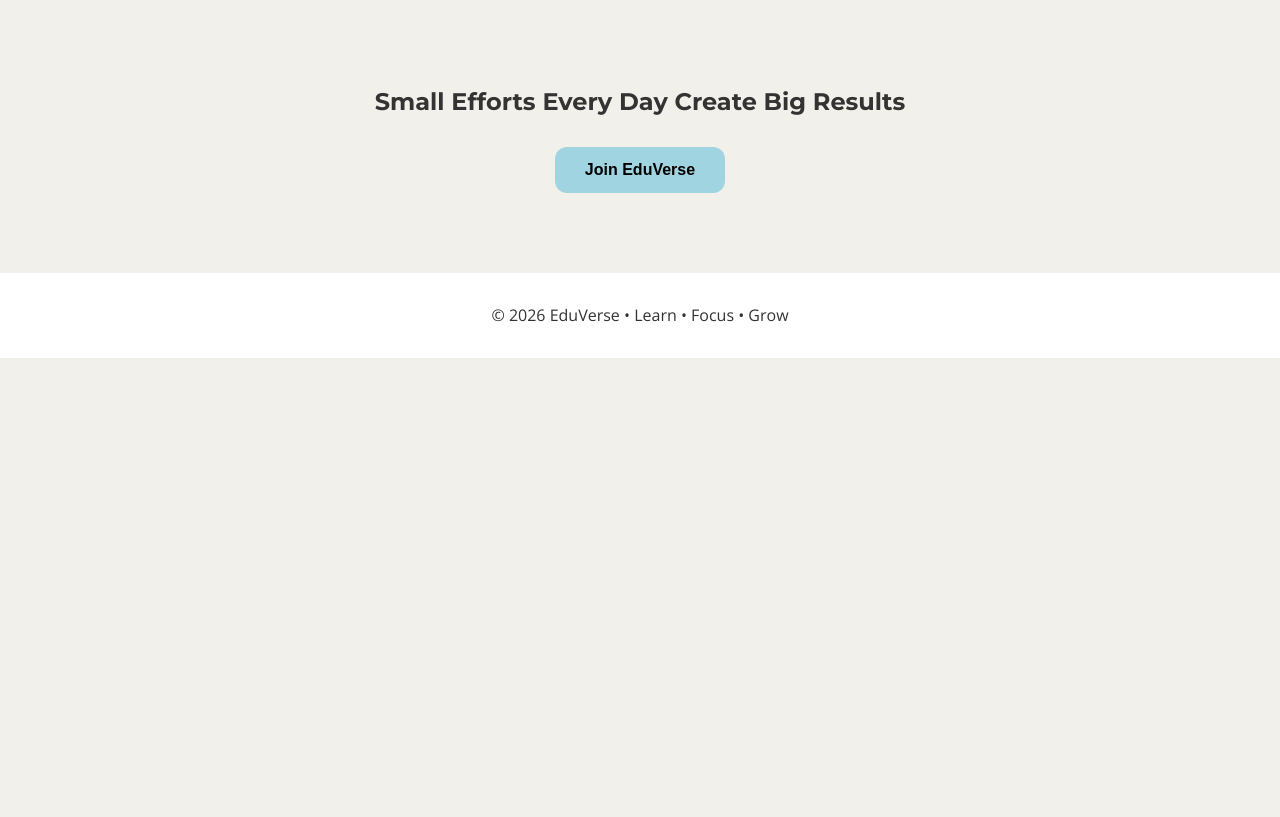
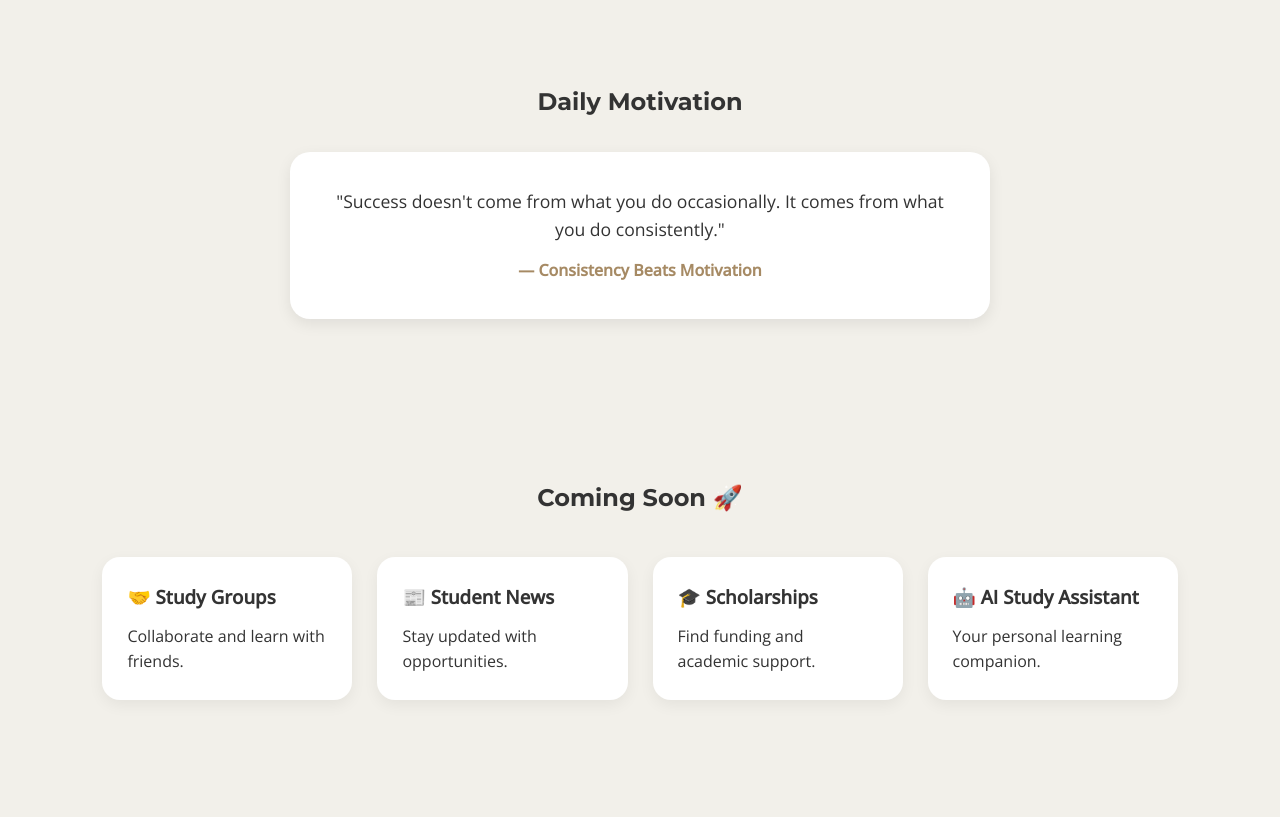
Before and after one commit to rahamathShaik8/eduverse, a plain HTML site: page index.html in a window 1280 px wide. Shown: the part 1883-2700 px from the top of the page. Before the commit the page ends 2241 px from the top, so only its background shows below. Drawn offline with nearby package versions, Linux system fonts and the light colour scheme.

Commit message:
Added motivation and future features sections

```diff
--- a/css/style.css
+++ b/css/style.css
@@ -228,3 +228,43 @@ footer {
     font-size: 2.2rem;
   }
 }
+
+/* Motivation Section */
+
+.motivation {
+  padding: 80px 10%;
+  text-align: center;
+}
+
+.motivation h2 {
+  font-family: "Montserrat", sans-serif;
+  margin-bottom: 30px;
+}
+
+.motivation-card {
+  max-width: 700px;
+  margin: auto;
+  background: white;
+  padding: 35px;
+  border-radius: 20px;
+  box-shadow: 0 5px 15px rgba(0, 0, 0, 0.08);
+}
+
+.motivation-card p {
+  font-size: 1.1rem;
+  margin-bottom: 15px;
+}
+
+.motivation-card span {
+  color: var(--mocha-mousse);
+  font-weight: 600;
+}
+.future-features {
+  padding: 80px 8%;
+}
+
+.future-features h2 {
+  text-align: center;
+  margin-bottom: 40px;
+  font-family: "Montserrat", sans-serif;
+}
--- a/index.html
+++ b/index.html
@@ -107,6 +107,44 @@
         </div>
       </div>
     </section>
+    <section class="motivation">
+      <h2>Daily Motivation</h2>
+
+      <div class="motivation-card">
+        <p>
+          "Success doesn't come from what you do occasionally. It comes from
+          what you do consistently."
+        </p>
+
+        <span>— Consistency Beats Motivation</span>
+      </div>
+    </section>
+
+    <section class="future-features">
+      <h2>Coming Soon 🚀</h2>
+
+      <div class="cards">
+        <div class="card">
+          <h3>🤝 Study Groups</h3>
+          <p>Collaborate and learn with friends.</p>
+        </div>
+
+        <div class="card">
+          <h3>📰 Student News</h3>
+          <p>Stay updated with opportunities.</p>
+        </div>
+
+        <div class="card">
+          <h3>🎓 Scholarships</h3>
+          <p>Find funding and academic support.</p>
+        </div>
+
+        <div class="card">
+          <h3>🤖 AI Study Assistant</h3>
+          <p>Your personal learning companion.</p>
+        </div>
+      </div>
+    </section>
 
     <!-- CTA -->
     <section class="cta">
```
